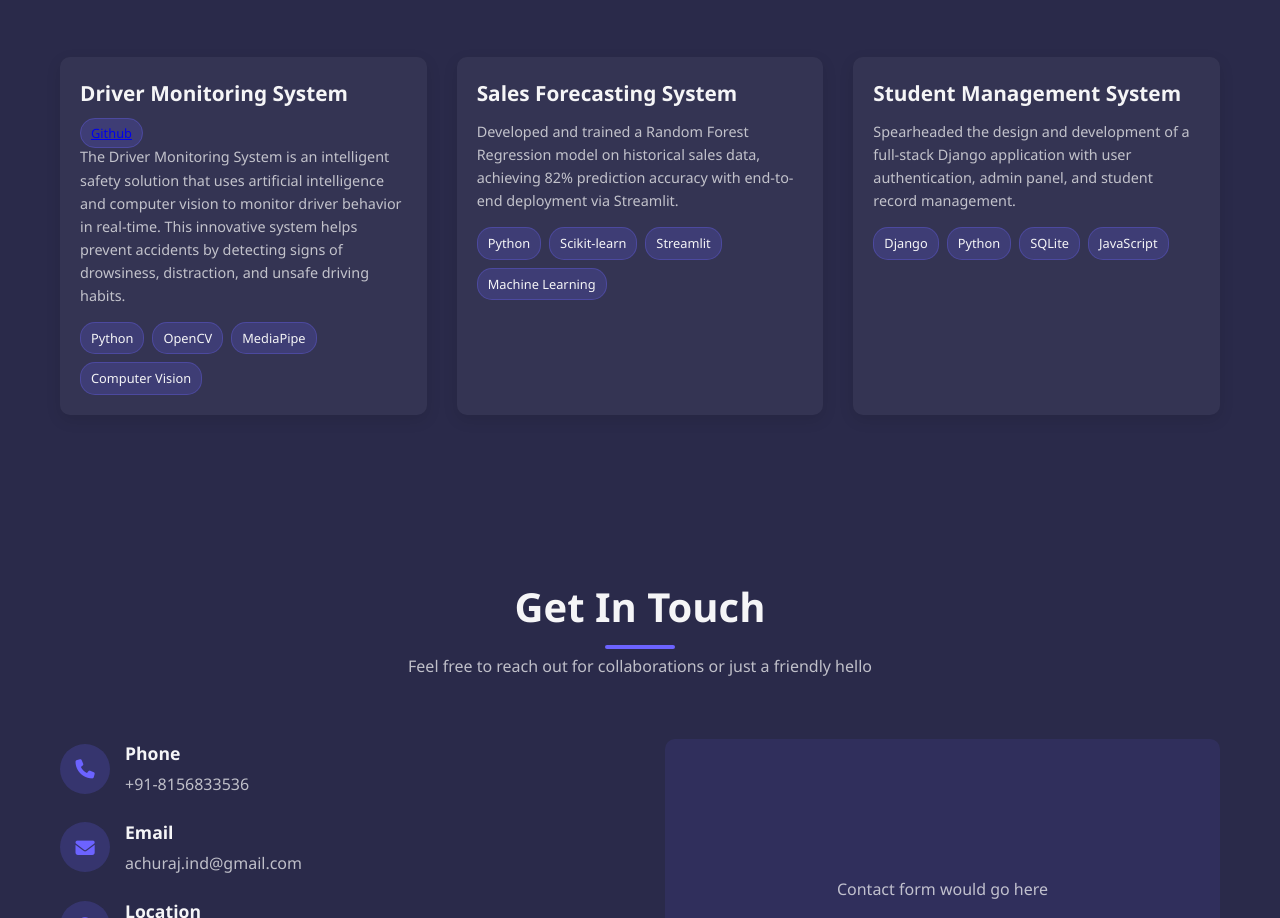
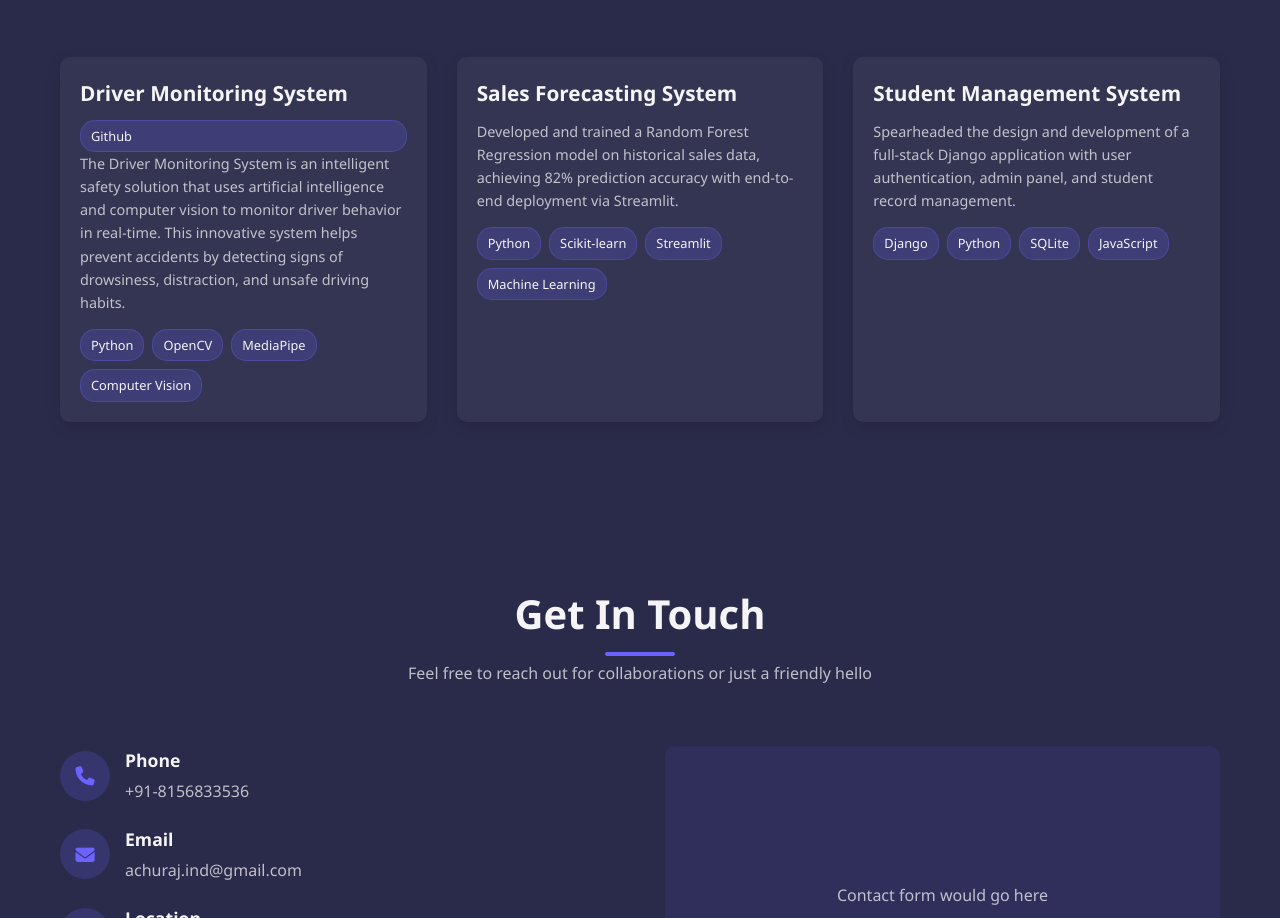
Before and after one commit to rock-star-2003/potfolio, a plain HTML site: page index.html in a window 1280 px wide. Shown: the part 3026-3944 px from the top of the page. Drawn offline with Linux system fonts and the light colour scheme.

Commit message:
Replace anchor tag with div for project tag

```diff
--- a/index.html
+++ b/index.html
@@ -699,7 +699,7 @@
                 <div class="project-card">
                     <div class="project-content">
                         <h3>Driver Monitoring System</h3>
-                        <a class="project-tag" href="https://github.com/rock-star-2003/Drive_safe">Github</a>
+                        <div class="project-tag" href="https://github.com/rock-star-2003/Drive_safe">Github</div>
                         <p>The Driver Monitoring System is an intelligent safety solution that uses artificial intelligence and computer vision to monitor driver behavior in real-time. This innovative system helps prevent accidents by detecting signs of drowsiness, distraction, and unsafe driving habits.</p>
                         <div class="project-tags">
                             <div class="project-tag">Python</div>
```
